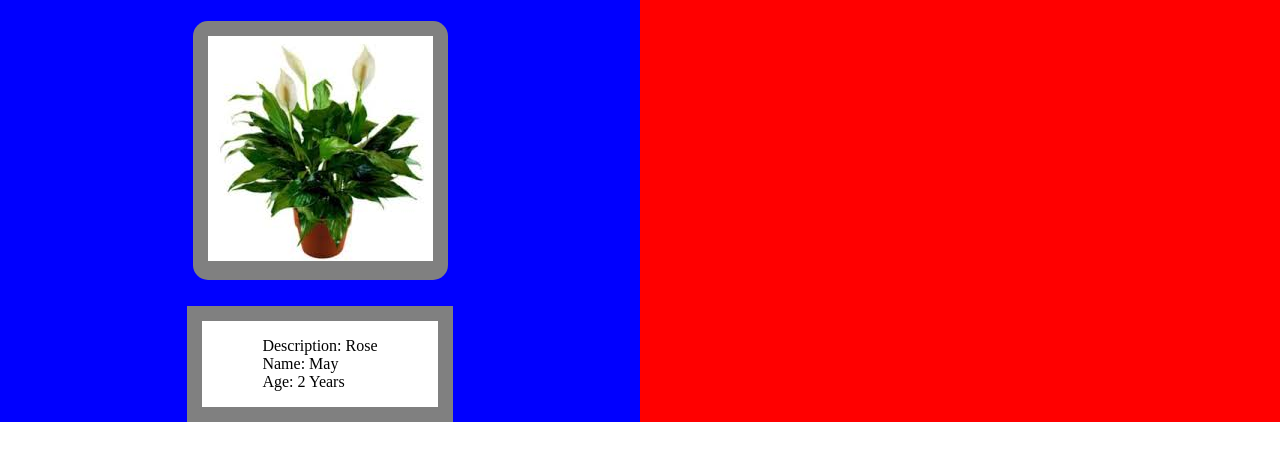
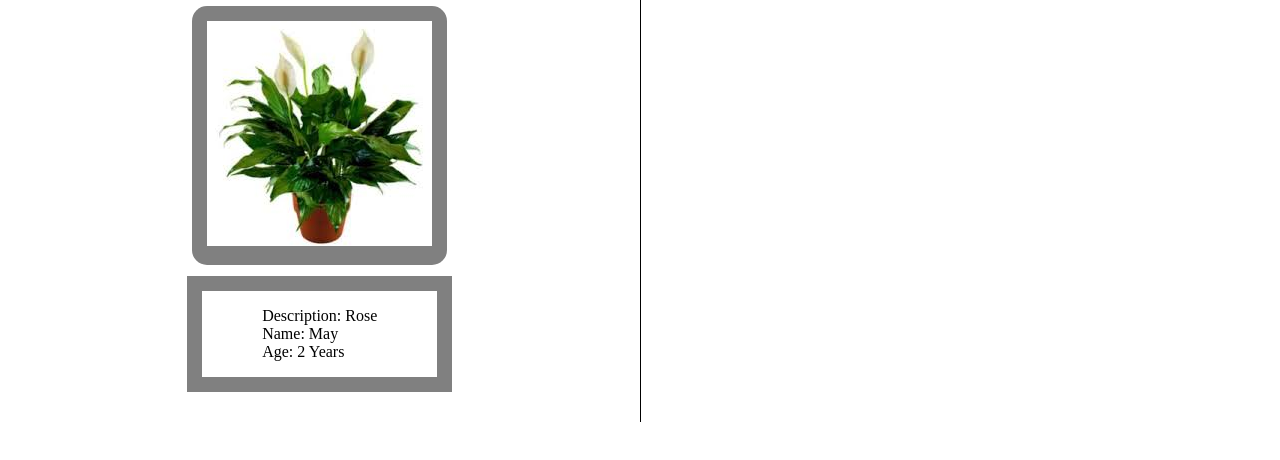
Before and after one commit to ErikGolke/Folium, a plain HTML site: page index.html in a window 1280 px wide. Shown: the part 206-666 px from the top of the page. Drawn offline with nearby package versions, Linux system fonts and the light colour scheme.

Commit message:
added vertical border

```diff
--- a/css/styles.css
+++ b/css/styles.css
@@ -72,20 +72,21 @@ ul {
 }
 #mainBody {
 	display: grid;
-	grid-template-columns: 1fr 1fr;
+	grid-template-columns: 1fr 1px 1fr;
 	grid-template-rows: auto;
 	height:500px;
 }
 #leftSide {
-	background-color:blue;
 	grid-column: 1;
 	display: flex;
 	flex-direction: column;
 	justify-content:space-between;
 }
+#verticalLine {
+	background-color:black;
+}
 #rightSide {
-	background-color:red;
-	grid-column: 2;
+	grid-column: 3;
 }
 img {
 	margin:auto;
@@ -102,4 +103,5 @@ img {
 	padding: 0 60px 0 60px;
 	border: 15px solid grey;
 	left: 0;
+	margin-bottom:30px;
 }
--- a/index.html
+++ b/index.html
@@ -31,8 +31,9 @@
 		<li>Name: May</li>
 		<li>Age: 2 Years</li>
 		</ul>
+		</div>
 	</div>
-</div>
+	<div id="verticalLine"></div>
 	<div id="rightSide">
 	</div>
 </div>
```
Also changed, not shown: 2 other files.
